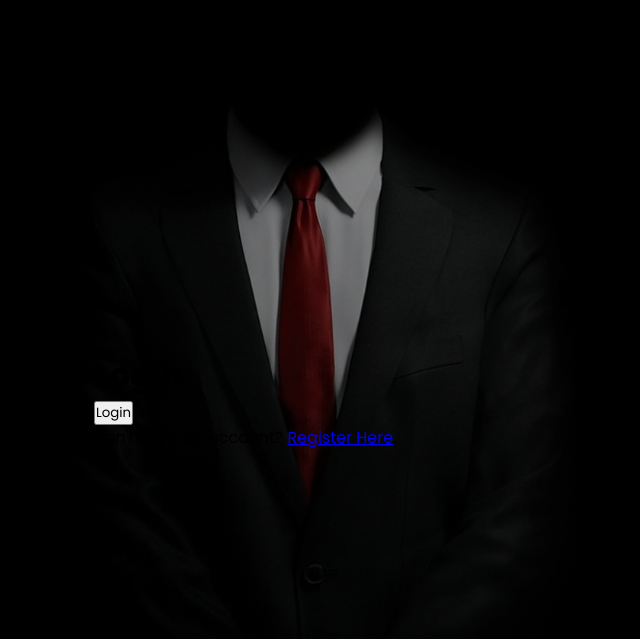
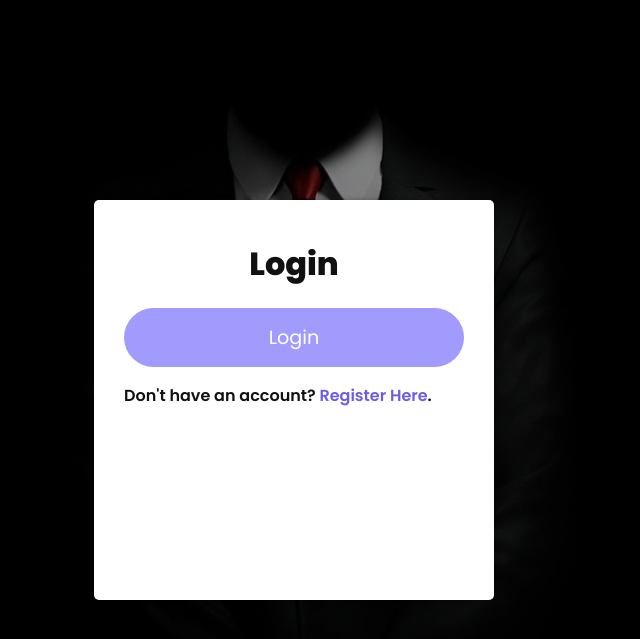
Before and after one commit to Alessandro-DiGiusto/CRM-FullCode-NO-framework, a PHP site: page / in a window 1280 px wide. Shown: the top 639 px of the page, without its empty margins (346-986 px from the left). Run offline with PHP 8.4, Linux system fonts and the light colour scheme; a stand-in replaces the project's code that opens the database connection.

Commit message:
style.css maybe finished, i hope =D

```diff
--- a/style.css
+++ b/style.css
@@ -20,4 +20,135 @@ body {
 
 .container {
     width: 400px;
+    min-height: 400px;
+    background: #FFF;
+    border-radius: 5px;
+    box-shadow: 0 0 5px rgba(0, 0, 0,.3);
+    padding: 40px 30px;
 }
+
+.container .login-text {
+    color: #111;
+    font-weight: 500;
+    font-size: 1.1rem;
+    text-align: center;
+    margin-bottom: 20px;
+    display: block;
+    text-transform: capitalize;
+}
+
+.container .login-social a {
+    padding: 12px;
+    margin: 10px;
+    border-radius: 3px;
+    box-shadow: 0 0 5px rgba(0, 0, 0, .3);
+    text-decoration: none;
+    font-size: 1rem;
+    text-align: center;
+    color: #FFF;
+    transition: .3s;
+}
+
+.container .login-social a i {
+    margin-right: 5px;
+}
+
+.container .login-social a.facebook {
+    background: #4267B2;
+}
+
+.container .login-social a.twitter {
+    background: #1DA1F2;
+}
+
+.container .login-social a.google-plus {
+    background: #db4a39;
+}
+
+.container .login-social a.linkedin {
+    background: #0e76a8;
+}
+
+.container .login-social a.facebook:hover {
+    background: #3d5fa3;
+}
+
+.container .login-social a.twitter:hover {
+    background: #1991db;
+}
+
+.container .login-social a.google-plus:hover {
+    background: #ca4334;
+}
+
+.container .login-social a.linkedin:hover {
+    background: #0b5c81;
+}
+
+.container .login-email .input-group {
+    width: 100%;
+    height: 50px;
+    margin-bottom: 25px;
+}
+
+.container .login-email .input-group input {
+    width: 100%;
+    height: 100%;
+    border: 2px solid #e7e7e7;
+    padding: 15px 20px;
+    font-size: 1rem;
+    border-radius: 30px;
+    background: transparent;
+    outline: none;
+    transition: .3s;
+}
+
+.container .login-email .input-group input:focus, .container .login-email .input-group input:valid {
+    border-color: #a29bfe;
+}
+
+.container .login-email .input-group .btn {
+    display: block;
+    width: 100%;
+    padding: 15px 20px;
+    text-align: center;
+    border: none;
+    background: #a29bfe;
+    outline: none;
+    border-radius: 30px;
+    font-size: 1.2rem;
+    color: #FFF;
+    cursor: pointer;
+    transition: .3s;
+}
+
+.container .login-email .input-group .btn:hover {
+    transform: translateY(-5px);
+    background: #6c5ce7;
+}
+
+.login-register-text {
+    color: #111;
+    font-weight: 600;
+}
+
+.login-register-text a {
+    text-decoration: none;
+    color: #6c5ce7;
+}
+
+@media (max-width: 430px) {
+    .container {
+        width: 300px;
+    }
+
+    .container .login-social {
+        display: block;
+    }
+
+    .container .login-social a {
+        display: block;
+    }
+}
+/* maybe finisced here, just commit */
+/* credo di aver finito, faccio un commit */
```
